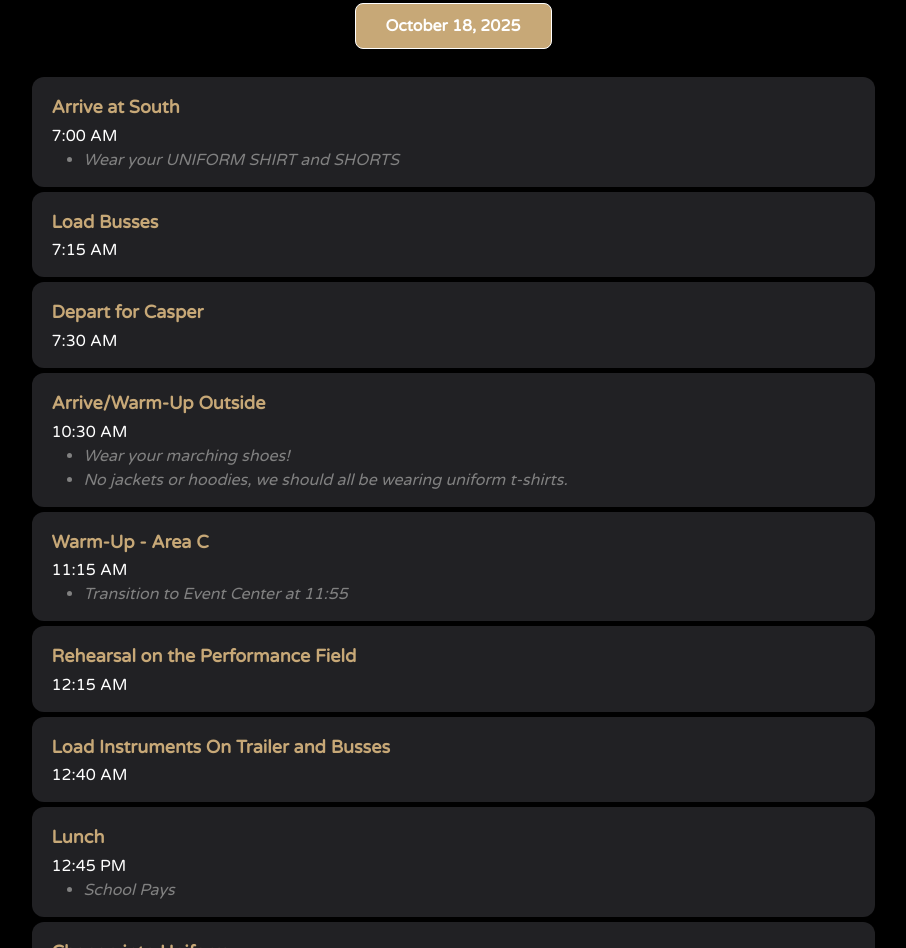
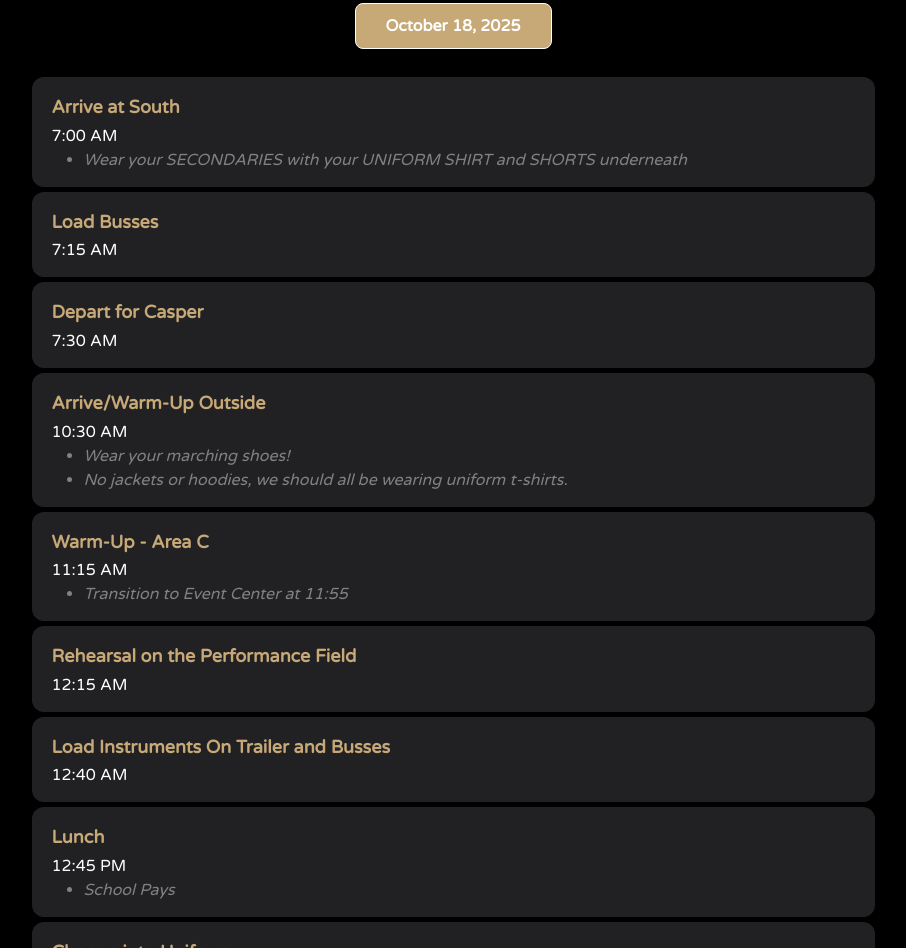
Before and after one commit to btschu/state_marching_itinerary, a plain HTML site: page index.html in a window 1280 px wide. Shown: the part 978-1926 px from the top of the page, without its empty margins (187-1093 px from the left). Drawn offline with Linux system fonts and the light colour scheme.

Commit message:
added secondaries

```diff
--- a/index.html
+++ b/index.html
@@ -98,7 +98,7 @@
                 <h4>Arrive at South</h4>
                 <div><time>7:00 AM</time></div>
                 <ul>
-                  <li>Wear your UNIFORM SHIRT and SHORTS</li>
+                  <li>Wear your SECONDARIES with your UNIFORM SHIRT and SHORTS underneath</li>
                 </ul>
               </div>
             </div>
```
